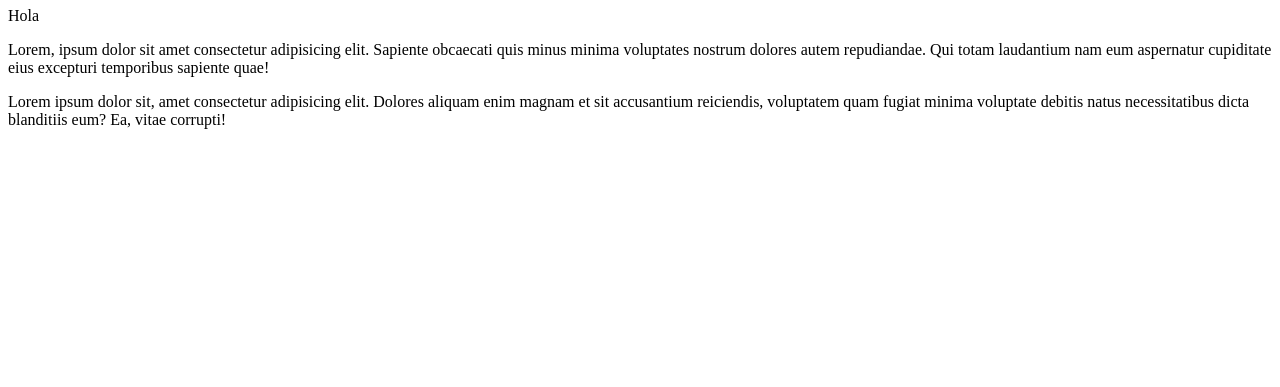
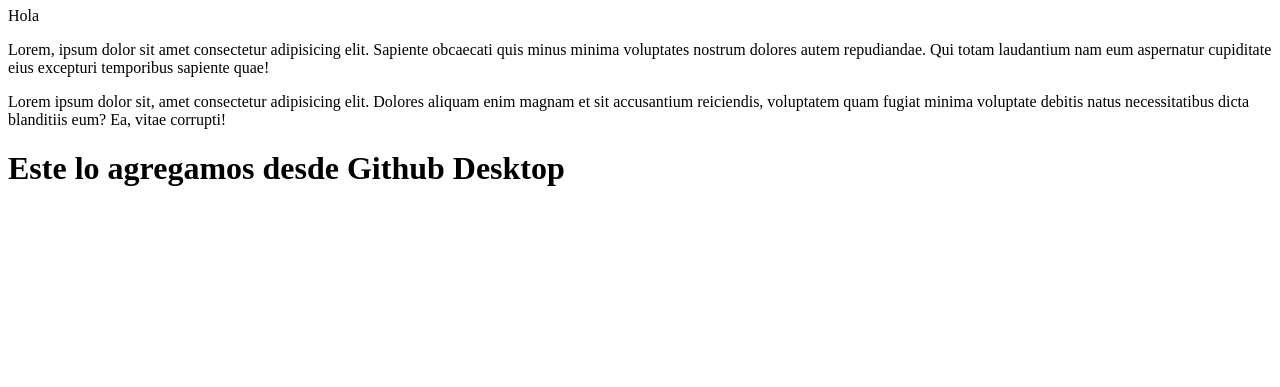
Before and after one commit to ulysses316/semana-3-EQ, a plain HTML site: page index.html in a window 1280 px wide. Shown: the part 721-1108 px from the top of the page. Drawn offline with nearby package versions, Linux system fonts and the light colour scheme.

Commit message:
Update index.html
Github Desktop

```diff
--- a/index.html
+++ b/index.html
@@ -18,5 +18,7 @@
 
     <p>Lorem, ipsum dolor sit amet consectetur adipisicing elit. Sapiente obcaecati quis minus minima voluptates nostrum dolores autem repudiandae. Qui totam laudantium nam eum aspernatur cupiditate eius excepturi temporibus sapiente quae!</p>
     <p>Lorem ipsum dolor sit, amet consectetur adipisicing elit. Dolores aliquam enim magnam et sit accusantium reiciendis, voluptatem quam fugiat minima voluptate debitis natus necessitatibus dicta blanditiis eum? Ea, vitae corrupti!</p>
+
+    <h1>Este lo agregamos desde Github Desktop</h1>
 </body>
 </html>
```
